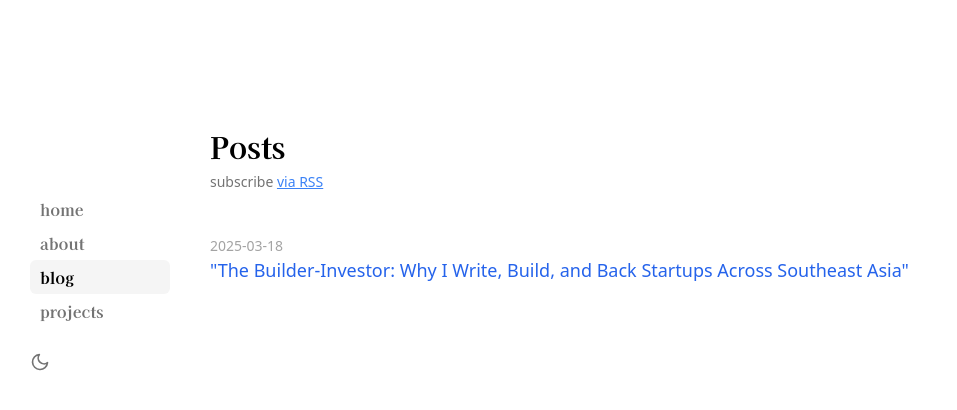
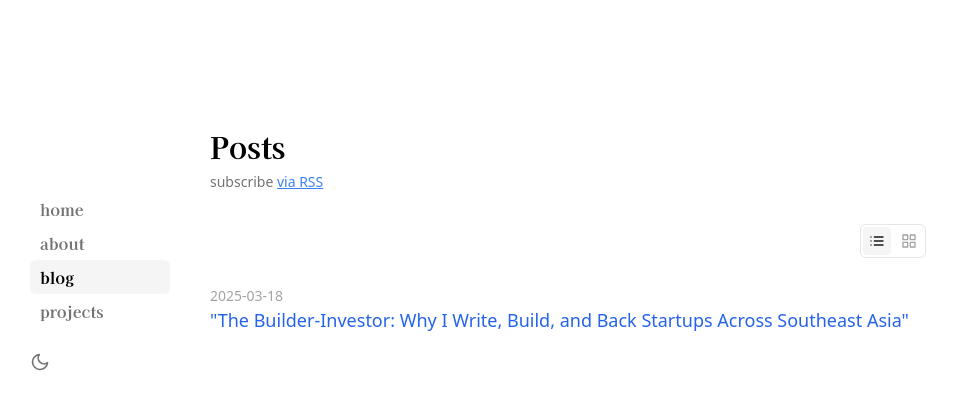
Before and after one commit to codebyshennan/portfolio, a Next.js app: page /blog in a window 1280 px wide. Shown: the top 410 px of the page, without its empty margins (162-1119 px from the left). Built offline with nearby package versions, Linux system fonts and the light colour scheme.

Commit message:
Fix dark mode and add grid/list view toggle for blog and projects
Move theme color classes from <html> to <body> so next-themes can
manage the class attribute without overwriting Tailwind utilities.
Add a grid/list toggle component to blog and projects listing pages.

```diff
--- a/app/blog/page.tsx
+++ b/app/blog/page.tsx
@@ -1,6 +1,6 @@
 import type { Metadata } from "next";
 import { getAllPublished } from "lib/content";
-import Link from "next/link";
+import PostList from "../../components/post-list";
 
 export const metadata: Metadata = {
   title: "Blog",
@@ -20,22 +20,7 @@ export default function BlogPage() {
         </a>
       </p>
 
-      <div className="flex flex-col">
-        {posts.map((post) => (
-          <Link
-            key={post.slug}
-            href={`/blog/${post.slug}`}
-            className="group py-3 border-b border-neutral-100 dark:border-neutral-800 last:border-0"
-          >
-            <p className="text-neutral-400 dark:text-neutral-500 text-sm">
-              {post.publishedAt}
-            </p>
-            <h2 className="text-lg text-blue-600 dark:text-blue-400 group-hover:text-blue-800 dark:group-hover:text-blue-300 transition-colors">
-              {post.title}
-            </h2>
-          </Link>
-        ))}
-      </div>
+      <PostList posts={posts} basePath="/blog" />
     </section>
   );
 }
--- a/app/layout.tsx
+++ b/app/layout.tsx
@@ -63,13 +63,10 @@ export default function RootLayout({
   return (
     <html
       lang="en"
-      className={clsx(
-        "text-black bg-white dark:text-white dark:bg-[#111010]",
-        kaisei.variable
-      )}
+      className={clsx(kaisei.variable)}
       suppressHydrationWarning
     >
-      <body className="antialiased max-w-4xl mb-40 flex flex-col md:flex-row mx-4 mt-8 md:mt-20 lg:mt-32 lg:mx-auto">
+      <body className="antialiased max-w-4xl mb-40 flex flex-col md:flex-row mx-4 mt-8 md:mt-20 lg:mt-32 lg:mx-auto text-black bg-white dark:text-white dark:bg-[#111010]">
         <ThemeProvider>
           <Sidebar />
           <main className="flex-auto min-w-0 mt-6 md:mt-0 flex flex-col px-2 md:px-0">
--- a/app/projects/page.tsx
+++ b/app/projects/page.tsx
@@ -1,6 +1,6 @@
 import { getAllPublished } from "lib/content";
 import { Metadata } from "next";
-import Link from "next/link";
+import PostList from "../../components/post-list";
 
 export const metadata: Metadata = {
   title: "Projects",
@@ -17,22 +17,7 @@ export default function ProjectsPage() {
         Hacks, experiments, and more.
       </p>
 
-      <div className="flex flex-col">
-        {posts.map((post) => (
-          <Link
-            key={post.slug}
-            href={`/projects/${post.slug}`}
-            className="group py-3 border-b border-neutral-100 dark:border-neutral-800 last:border-0"
-          >
-            <p className="text-neutral-400 dark:text-neutral-500 text-sm">
-              {post.publishedAt}
-            </p>
-            <h2 className="text-lg text-blue-600 dark:text-blue-400 group-hover:text-blue-800 dark:group-hover:text-blue-300 transition-colors">
-              {post.title}
-            </h2>
-          </Link>
-        ))}
-      </div>
+      <PostList posts={posts} basePath="/projects" />
     </section>
   );
 }
--- /dev/null
+++ b/components/post-list.tsx
@@ -0,0 +1,93 @@
+"use client";
+
+import { useState } from "react";
+import Link from "next/link";
+import ViewToggle, { type ViewMode } from "./view-toggle";
+
+interface Post {
+  slug: string;
+  title: string;
+  description: string;
+  publishedAt: string;
+  cover: string | null;
+  tags: string[];
+}
+
+export default function PostList({
+  posts,
+  basePath,
+}: {
+  posts: Post[];
+  basePath: string;
+}) {
+  const [view, setView] = useState<ViewMode>("list");
+
+  return (
+    <>
+      <div className="flex justify-end mb-4">
+        <ViewToggle view={view} onViewChange={setView} />
+      </div>
+
+      {view === "list" ? (
+        <div className="flex flex-col">
+          {posts.map((post) => (
+            <Link
+              key={post.slug}
+              href={`${basePath}/${post.slug}`}
+              className="group py-3 border-b border-neutral-100 dark:border-neutral-800 last:border-0"
+            >
+              <p className="text-neutral-400 dark:text-neutral-500 text-sm">
+                {post.publishedAt}
+              </p>
+              <h2 className="text-lg text-blue-600 dark:text-blue-400 group-hover:text-blue-800 dark:group-hover:text-blue-300 transition-colors">
+                {post.title}
+              </h2>
+            </Link>
+          ))}
+        </div>
+      ) : (
+        <div className="grid grid-cols-2 gap-4">
+          {posts.map((post) => (
+            <Link
+              key={post.slug}
+              href={`${basePath}/${post.slug}`}
+              className="group border border-neutral-200 dark:border-neutral-800 rounded-lg overflow-hidden hover:border-neutral-300 dark:hover:border-neutral-700 transition-colors"
+            >
+              {post.cover ? (
+                <div className="aspect-[16/9] overflow-hidden bg-neutral-100 dark:bg-neutral-900">
+                  <img
+                    src={post.cover}
+                    alt={post.title}
+                    className="w-full h-full object-cover group-hover:scale-105 transition-transform duration-300"
+                    onError={(e) => {
+                      (e.target as HTMLImageElement).style.display = "none";
+                    }}
+                  />
+                </div>
+              ) : (
+                <div className="aspect-[16/9] bg-neutral-100 dark:bg-neutral-900 flex items-center justify-center">
+                  <span className="text-neutral-300 dark:text-neutral-700 text-3xl font-serif">
+                    {post.title.charAt(0)}
+                  </span>
+                </div>
+              )}
+              <div className="p-3">
+                <p className="text-neutral-400 dark:text-neutral-500 text-xs">
+                  {post.publishedAt}
+                </p>
+                <h2 className="text-sm font-medium text-neutral-900 dark:text-neutral-100 group-hover:text-blue-600 dark:group-hover:text-blue-400 transition-colors mt-0.5">
+                  {post.title}
+                </h2>
+                {post.description && (
+                  <p className="text-xs text-neutral-500 dark:text-neutral-400 mt-1 line-clamp-2">
+                    {post.description}
+                  </p>
+                )}
+              </div>
+            </Link>
+          ))}
+        </div>
+      )}
+    </>
+  );
+}
--- /dev/null
+++ b/components/view-toggle.tsx
@@ -0,0 +1,60 @@
+"use client";
+
+import { useState } from "react";
+
+const ListIcon = () => (
+  <svg xmlns="http://www.w3.org/2000/svg" viewBox="0 0 24 24" fill="none" stroke="currentColor" strokeWidth={2} strokeLinecap="round" strokeLinejoin="round" className="w-4 h-4">
+    <line x1="8" y1="6" x2="21" y2="6" />
+    <line x1="8" y1="12" x2="21" y2="12" />
+    <line x1="8" y1="18" x2="21" y2="18" />
+    <line x1="3" y1="6" x2="3.01" y2="6" />
+    <line x1="3" y1="12" x2="3.01" y2="12" />
+    <line x1="3" y1="18" x2="3.01" y2="18" />
+  </svg>
+);
+
+const GridIcon = () => (
+  <svg xmlns="http://www.w3.org/2000/svg" viewBox="0 0 24 24" fill="none" stroke="currentColor" strokeWidth={2} strokeLinecap="round" strokeLinejoin="round" className="w-4 h-4">
+    <rect x="3" y="3" width="7" height="7" />
+    <rect x="14" y="3" width="7" height="7" />
+    <rect x="3" y="14" width="7" height="7" />
+    <rect x="14" y="14" width="7" height="7" />
+  </svg>
+);
+
+export type ViewMode = "list" | "grid";
+
+export default function ViewToggle({
+  view,
+  onViewChange,
+}: {
+  view: ViewMode;
+  onViewChange: (v: ViewMode) => void;
+}) {
+  return (
+    <div className="flex items-center gap-1 border border-neutral-200 dark:border-neutral-700 rounded-md p-0.5">
+      <button
+        onClick={() => onViewChange("list")}
+        className={`p-1.5 rounded transition-colors ${
+          view === "list"
+            ? "bg-neutral-100 dark:bg-neutral-800 text-neutral-900 dark:text-neutral-100"
+            : "text-neutral-400 hover:text-neutral-600 dark:hover:text-neutral-300"
+        }`}
+        aria-label="List view"
+      >
+        <ListIcon />
+      </button>
+      <button
+        onClick={() => onViewChange("grid")}
+        className={`p-1.5 rounded transition-colors ${
+          view === "grid"
+            ? "bg-neutral-100 dark:bg-neutral-800 text-neutral-900 dark:text-neutral-100"
+            : "text-neutral-400 hover:text-neutral-600 dark:hover:text-neutral-300"
+        }`}
+        aria-label="Grid view"
+      >
+        <GridIcon />
+      </button>
+    </div>
+  );
+}
```
